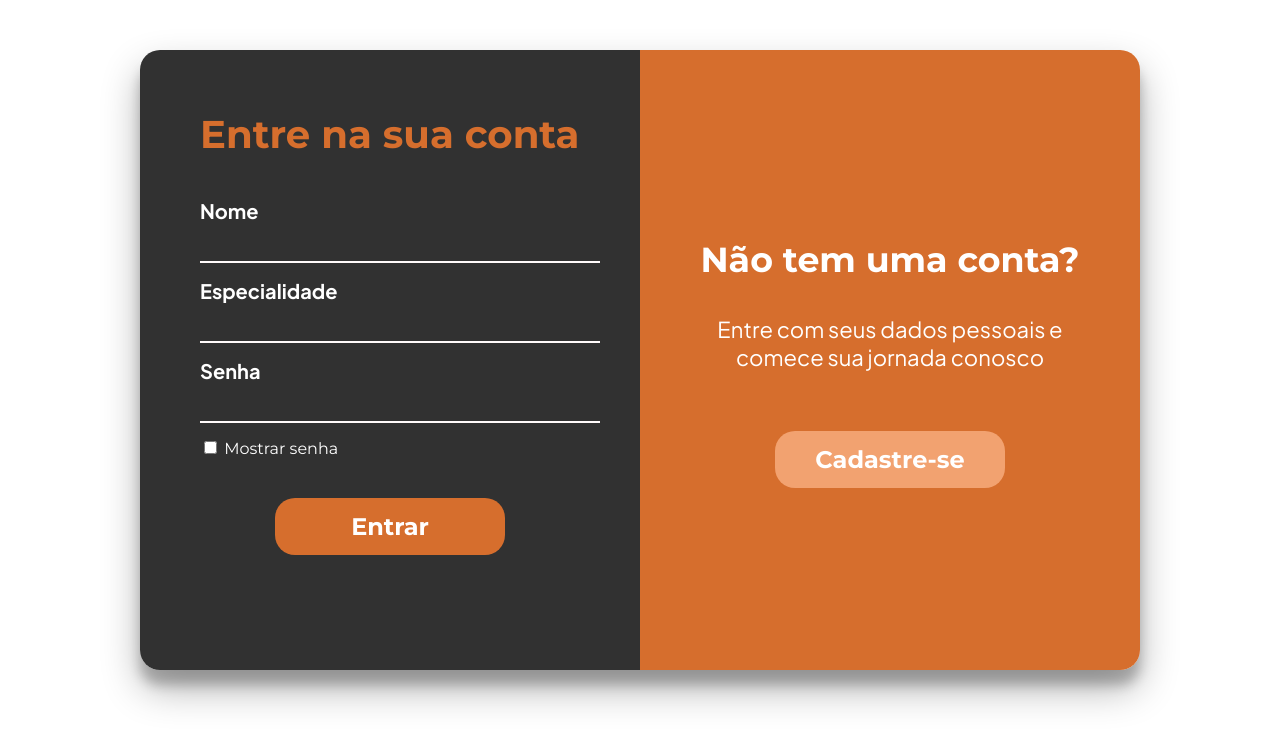
After one commit to Ana-Livia-Lopes/academia, a PHP site: page /loginIns.php in a window 1280 px wide. The commit adds this page. Shown: the top 746 px of the page. Run offline with PHP 8.4, Linux system fonts and the light colour scheme.

Commit message:
cadastro

```diff
--- /dev/null
+++ b/cadastroIns.css
@@ -0,0 +1,235 @@
+/* cadastrar */
+.secao-cadastro {
+    display: flex;
+    margin-left: auto;
+    margin-right: auto;
+    margin-top: 50px;
+    width: 1000px;
+    background: #fff;
+    border-radius: 20px;
+    overflow: hidden;
+    box-shadow: rgba(0, 0, 0, 0.3) 0px 19px 38px, rgba(0, 0, 0, 0.22) 0px 15px 12px;
+}
+
+.box-cadastro, .box-bemvindo {
+    width: 50%;
+    height: 500px;
+    padding: 60px;
+    display: flex;
+    flex-direction: column;
+    justify-content: center;
+    align-items: center;
+}
+
+.box-cadastro {
+    background-color: #d66e2d;
+    color: white;
+}
+
+.box-cadastro h1 {
+    font-size: 39px;
+    color: white;
+    font-family: 'Montserrat', sans-serif;
+    margin-bottom: 30px;
+    text-align: center;
+}
+
+.box-cadastro label {
+    font-weight: bold;
+    font-family: 'Plus Jakarta Sans', sans-serif;
+    font-size: 20px;
+    text-align: left;
+    color: white;
+    margin: 10px 0 5px;
+}
+
+.box-bemvindo {
+    background-color: #313131;
+    color: white;
+}
+
+.box-bemvindo h2 {
+    color: #d66e2d;
+    font-size: 38px;
+    font-family: 'Montserrat', sans-serif;
+    margin-bottom: 12px;
+}
+
+.box-bemvindo p {
+    font-size: 20px;
+    font-family: 'Montserrat', sans-serif;
+    margin-bottom: 20px;
+    text-align: center;
+}
+
+.campo-inserir {
+    width: 100%;
+    padding: 10px;
+    margin-bottom: 15px;
+    border: none;
+    border-bottom: 2px solid #fffafa;
+    font-size: 16px;
+    background-color: #ffffff00;
+    color: white;
+    font-weight: 400;
+}
+
+#botao-cadastrar, #botao-entrar {
+    background-color: #d66e2d;
+    color: white;
+    border: none;
+    border-radius: 20px;
+    padding: 14px 20px;
+    cursor: pointer;
+    transition: background-color 0.3s ease;
+    width: 100%;
+    max-width: 230px;
+    margin-top: 40px;
+    margin-bottom: 40px;
+    margin-left: auto;
+    margin-right: auto;
+    display: flex;
+    justify-content: center;
+    align-items: center;
+    font-weight: bold;
+    font-size: 24px;
+    font-family: 'Montserrat', sans-serif;
+}
+#botao-cadastrar{
+    background-color: #f2a270;
+}
+#botao-cadastrar a, #botao-entrar a{
+    text-decoration: none;
+    color: white;
+}
+#botao-cadastrar:hover, #botao-entrar:hover{
+    background-color: #c8682d;
+}
+.box-cadastro p{
+    text-align: center;
+}
+.box-cadastro a{
+    color: #313131;
+}
+.box-cadastro a:hover{
+    color: white;
+}
+#mostrar{
+    font-family: 'Montserrat', sans-serif;
+}
+.celular{
+    opacity: 0;
+}
+/* login */
+#secao-login {
+    display: flex;
+    margin-left: auto;
+    margin-right: auto;
+    margin-top: 50px;
+    width: 1000px;
+    background: #fff;
+    border-radius: 20px;
+    overflow: hidden;
+    box-shadow: rgba(0, 0, 0, 0.3) 0px 19px 38px, rgba(0, 0, 0, 0.22) 0px 15px 12px;
+}
+#box-login, #box-welcome {
+    width: 50%;
+    height: 500px;
+    padding: 60px;
+    display: flex;
+    flex-direction: column;
+    justify-content: center;
+    align-items: center;
+}
+#box-login {
+    background-color: #313131;
+    color: white;
+}
+#box-login h1 {
+    font-size: 38.7px;
+    color: #d66e2d;
+    font-family: 'Montserrat', sans-serif;
+    margin-bottom: 40px;
+}
+#box-login p{
+    text-align: center;
+    margin-top: 8px;
+    font-size: 18px;
+    font-family: 'Plus Jakarta Sans', sans-serif;
+    color: white;
+}
+#box-welcome {
+    background-color: #d66e2d;
+    color: white;
+}
+#box-welcome h2 {
+    font-size: 34.8px;
+    font-family: 'Montserrat', sans-serif;
+    margin-top: 50px;
+    margin-bottom: 12px;
+}
+#box-welcome p {
+    font-size: 22px;
+    font-family: 'Plus Jakarta Sans', sans-serif;
+    margin-bottom: 20px;
+    text-align: center;
+}
+#box-login label {
+    font-weight: bold;
+    font-family: 'Plus Jakarta Sans', sans-serif;
+    font-size: 20px;
+    text-align: left;
+    color: white;
+    margin: 10px 0 5px;
+}
+.inserir {
+    width: 100%;
+    padding: 10px;
+    margin-bottom: 15px;
+    border: none;
+    border-bottom: 2px solid #a3a2a2;
+    font-size: 16px;
+    background-color: #ffffff00;
+    color: white;
+}
+#entrar, #cadastrar-button {
+    background-color: #d66e2d;
+    color: white;
+    border: none;
+    border-radius: 20px;
+    padding: 14px 20px;
+    cursor: pointer;
+    transition: background-color 0.3s ease;
+    width: 100%;
+    max-width: 230px;
+    margin-top: 40px;
+    margin-bottom: 45px;
+    margin-left: auto;
+    margin-right: auto;
+    display: flex;
+    justify-content: center;
+    align-items: center;
+    text-decoration: none;
+    color: white;
+    font-weight: bold;
+    font-size: 24px;
+    font-family: 'Montserrat', sans-serif;
+}
+#cadastrar-button{
+    background-color: #f2a270;
+}
+
+#entrar a, #box-welcome a{
+    text-decoration: none;
+    color: white;
+}
+#entrar:hover, #cadastrar-button:hover {
+    background-color: #b25922;
+}
+
+@media (max-width: 768px){
+    .celular{
+        opacity: 1;
+        font-weight: 400;
+    }
+}
--- /dev/null
+++ b/loginIns.php
@@ -0,0 +1,84 @@
+<!DOCTYPE html>
+<html lang="pt-br">
+<head>
+    <meta charset="UTF-8">
+    <meta name="viewport" content="width=device-width, initial-scale=1.0">
+    <link rel="shortcut icon" href="./img/HW-icon.png" type="image/x-icon">
+    <link href="https://fonts.googleapis.com/css2?family=Montserrat:wght@100..900&family=Plus+Jakarta+Sans:wght@200..800&display=swap" rel="stylesheet">
+    <link href='https://unpkg.com/boxicons@2.1.4/css/boxicons.min.css' rel='stylesheet'>
+    <link rel="stylesheet" href="cadastroIns.css">
+    <title>Login Instrutor - Power Gym</title>
+</head>
+<body>
+    <section id="secao-login">
+        <div id="box-login">
+        <form action="" method="POST">
+            <h1>Entre na sua conta</h1>
+            <label for="nome">Nome</label>
+            <input class="campo-inserir" type="text" name="nome" required>
+
+            <label for="especialidade">Especialidade</label>
+            <input class="campo-inserir" id="especialidadeInst" type="text" name="especialidade" required>
+
+            <label for="senha">Senha</label>
+            <input class="campo-inserir" id="senha-campo" type="password" name="senha" required>
+            <div id='mostrar'>
+                <input type='checkbox' onclick='mostrarSenha()'> Mostrar senha
+            </div>
+
+                    <?php
+
+                        session_start();
+                        include 'php/conexao.php';
+
+                        if($_SERVER["REQUEST_METHOD"] == "POST") {
+                            $var_nome = $_POST["nome"];
+                            $var_especialidade = $_POST["especialidade"];
+                            $var_senha = $_POST["senha"];
+
+                            $query = "SELECT * FROM usuarios WHERE instrutor_nome = '$var_nome'";
+
+                            $result = mysqli_query($conexao, $query);
+
+                            if($result->num_rows > 0) {
+                                $usuario_logado = $result->fetch_assoc();
+
+                                if (password_verify($var_senha, $usuario_logado['instrutor_senha'])){
+                                    $_SESSION['id'] = $usuario_logado['id_usuario'];
+                                    $_SESSION['nome'] = $usuario_logado['instrutor_nome'];
+                                    $_SESSION['especialidade'] = $usuario_logado['instrutor_especialidade'];
+                                    $_SESSION['senha'] = $usuario_logado['instrutor_senha'];
+
+                                    header('Location: index.php');
+                                } else {
+                                    echo "<p style='color:red;'>Senha incorreta</p>";
+                                }
+                            } else {
+                                echo "<p style='color:red;'>Email incorreto</p>";
+                            }
+                        }
+                    ?>
+
+                    <button id="entrar" type="submit">Entrar</button>
+                    <p class="celular">Não tem uma conta? <a href="./cadastroInstrutor.php">Cadastre-se!</a></p>
+                </form>
+        </div>
+        <div id="box-welcome">
+            <h2>Não tem uma conta?</h2>
+            <p>Entre com seus dados pessoais e comece sua jornada conosco</p>
+            <button id="cadastrar-button" onclick="window.location='./cadastroInstrutor.php'"><a href="./cadastroInstrutor.php">Cadastre-se</a></button>
+        </div>
+    </div>
+</section>
+<script>
+    function mostrarSenha() {
+        var x = document.getElementById("senha-campo");
+        if (x.type === "password") {
+            x.type = "text";
+        } else {
+            x.type = "password";
+        }
+    }
+</script>
+</body>
+</html>
```
Also changed, not shown: cadastroAlu.css (renamed from cadastro.css, +20 -37 lines), cadastroAluno.php (+11 -11 lines), cadastroInstrutor.php (+3 -4 lines), login.php (deleted, +0 -11 lines).
